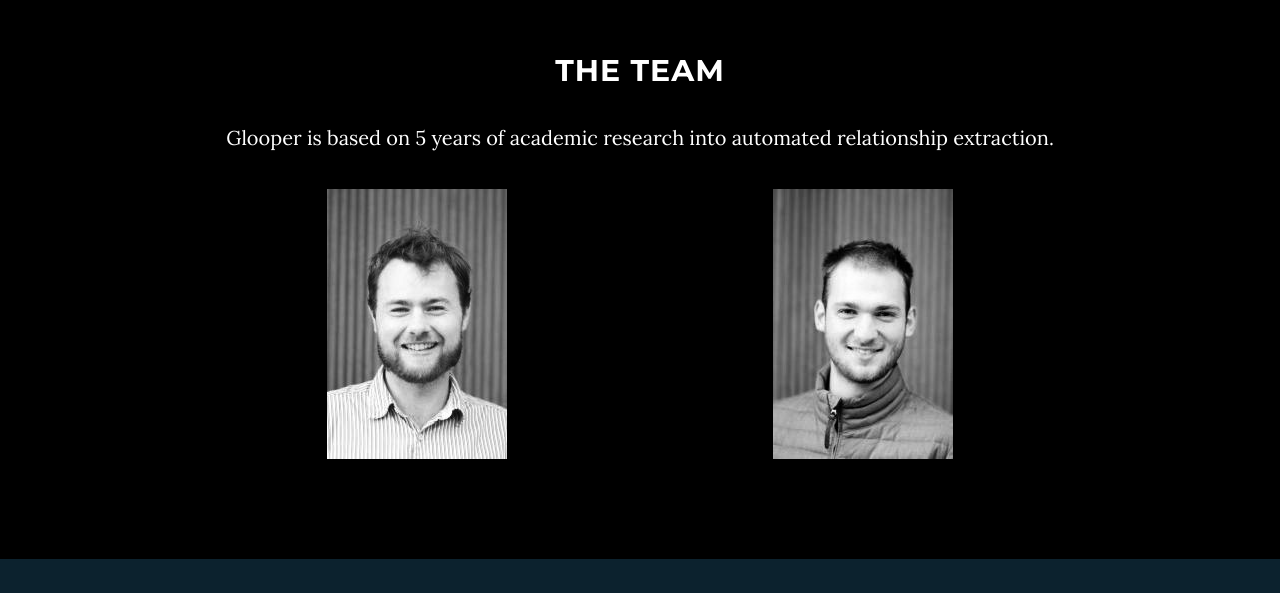
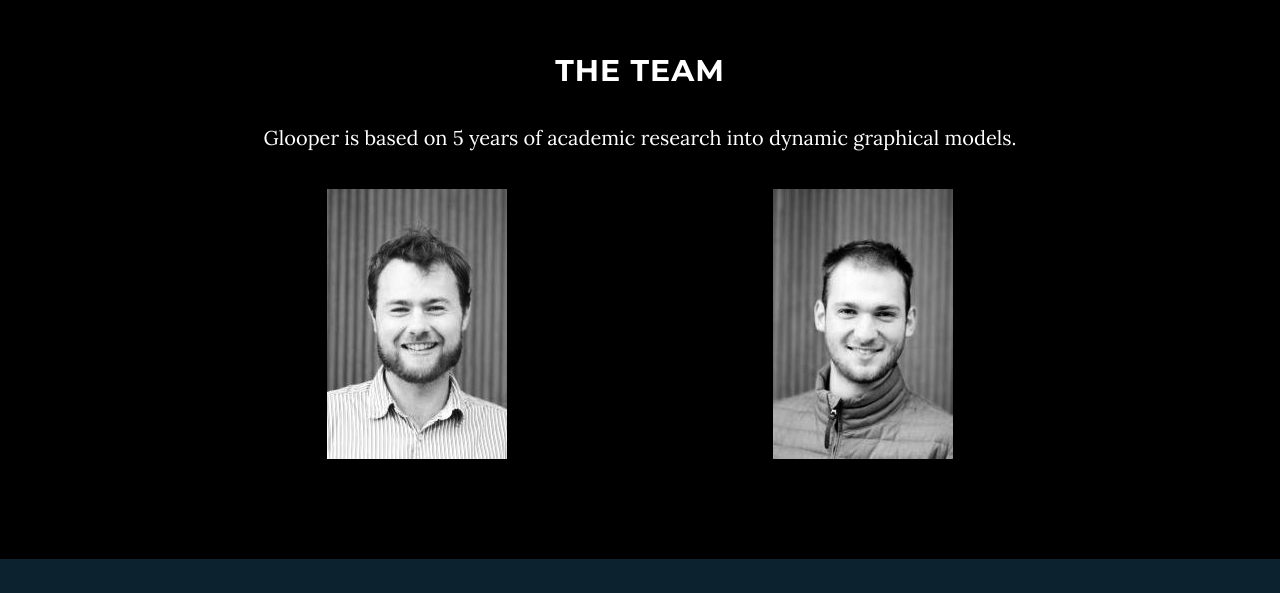
Before and after one commit to GlooperLabs/GlooperLabs.github.io, a website: page index.html in a window 1280 px wide. Shown: the part 1536-2129 px from the top of the page. Drawn offline with nearby package versions, Linux system fonts and the light colour scheme; some packages are replaced by stand-ins of ours.

Commit message:
Update index.html

```diff
--- a/index.html
+++ b/index.html
@@ -135,7 +135,7 @@
             <div class="row">
                 <div class="col-lg-8 col-lg-offset-2">
                     <h2>The Team</h2>
-                    <p>Glooper is based on 5 years of academic research into automated relationship extraction.</p>
+                    <p>Glooper is based on 5 years of academic research into dynamic graphical models.</p>
                    <!--  <a href="http://startbootstrap.com/template-overviews/grayscale/" class="btn btn-default btn-lg">Visit Download Page</a> -->
                 </div>
                 <div class="row">
```
